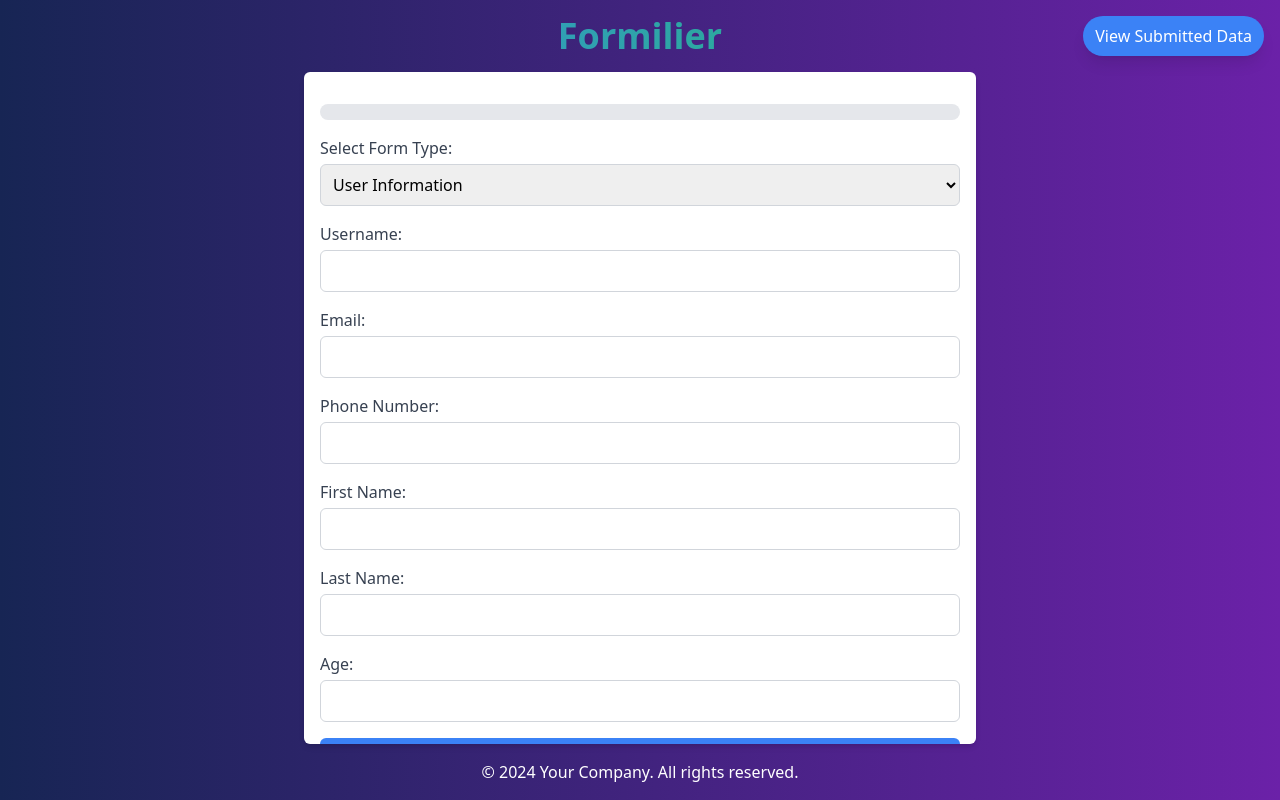
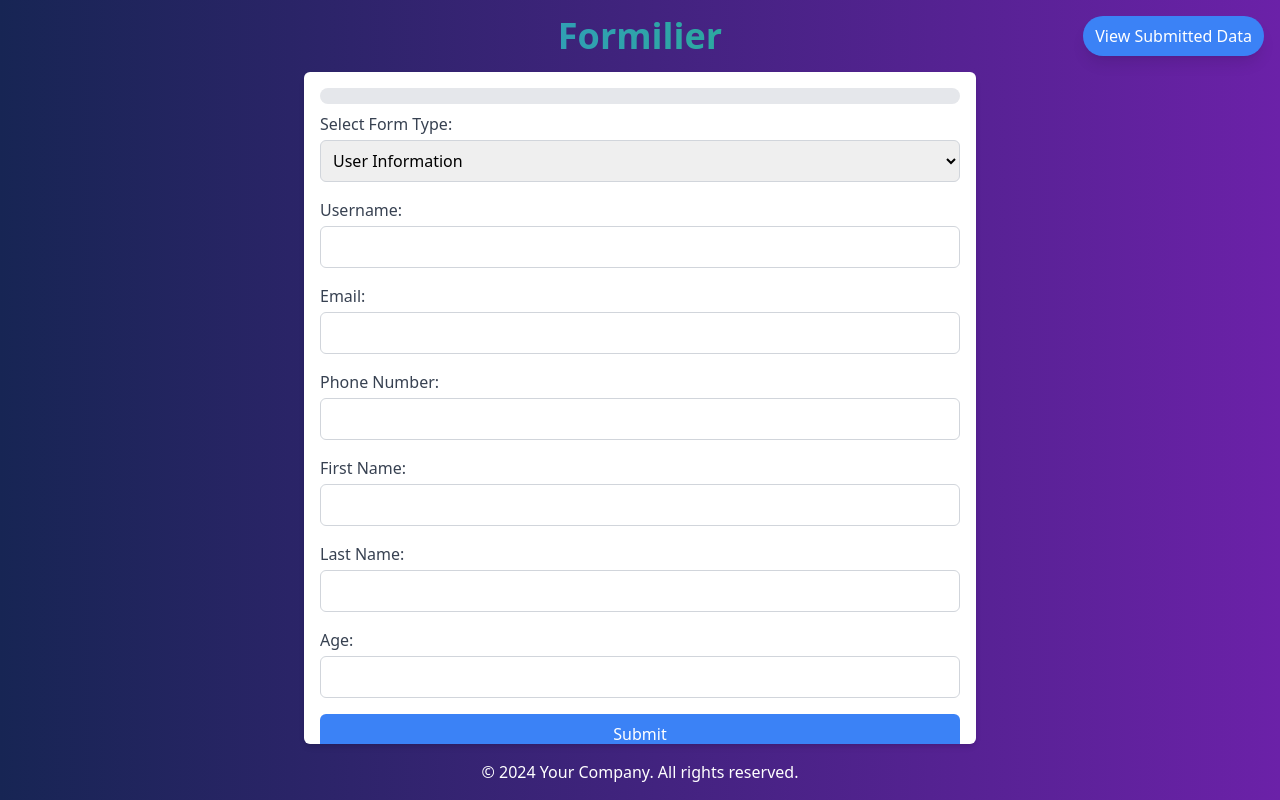
Before and after one commit to ritk20/form, a React (Vite) app: page / in a window 1280 px wide. Built offline with nearby package versions, Linux system fonts and the light colour scheme.

Commit message:
Set progress bar as sticky

```diff
--- a/src/components/Form.tsx
+++ b/src/components/Form.tsx
@@ -100,12 +100,10 @@ const Form: React.FC = () => {
   // if(isSidebarVisible) return null;
 
   return (
-    <div className="relative max-w-2xl w-full mx-auto p-4 bg-white shadow-md rounded-md overflow-y-auto hide-scrollbar">
+    <div className="relative max-w-2xl w-full mx-auto px-4 pb-4 bg-white shadow-md rounded-md overflow-y-auto hide-scrollbar">
 
       {/* Progress Bar */}
-      <div className="relative top-0 left-0 right-0 z-10">
-        <ProgressBar progress={progress} />
-      </div>
+      <ProgressBar progress={progress} />
 
       {/* Form Type Dropdown */}
       <div className="mb-4">
--- a/src/components/ProgressBar.tsx
+++ b/src/components/ProgressBar.tsx
@@ -5,11 +5,13 @@ interface ProgressBarProps {
 }
 
 const ProgressBar: React.FC<ProgressBarProps> = ({ progress }) => (
-  <div className="w-full bg-gray-200 rounded-full h-4 my-4">
-      <div
-        className="bg-blue-500 h-4 rounded-full transition-all duration-300 ease-in-out"
-        style={{ width: `${progress}%` }}
-      ></div>
+  <div className="pt-4 pb-6 bg-white sticky top-0 z-10 h-4">
+    <div className="w-full bg-gray-200 rounded-full">
+        <div
+          className="bg-blue-500 h-4 rounded-full transition-all duration-300 ease-in-out"
+          style={{ width: `${progress}%` }}
+        ></div>
+    </div>
     </div>
 );
 
```
